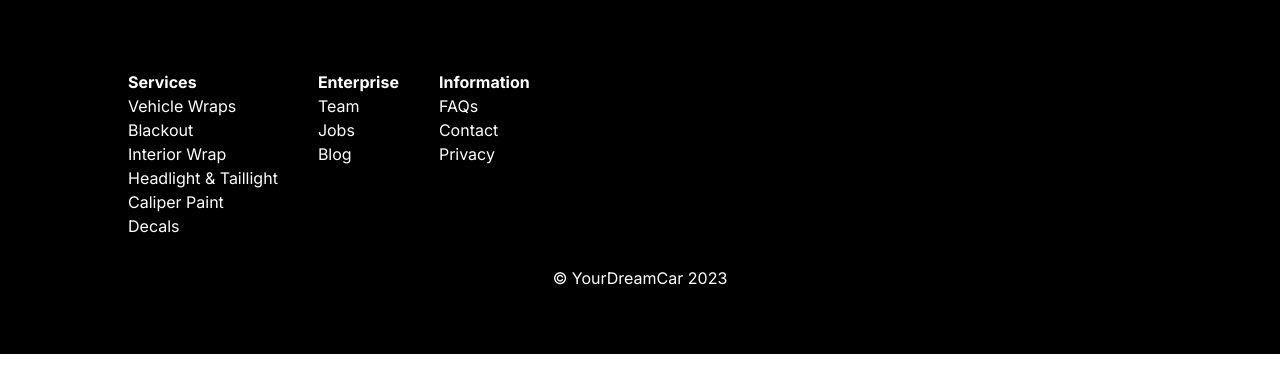
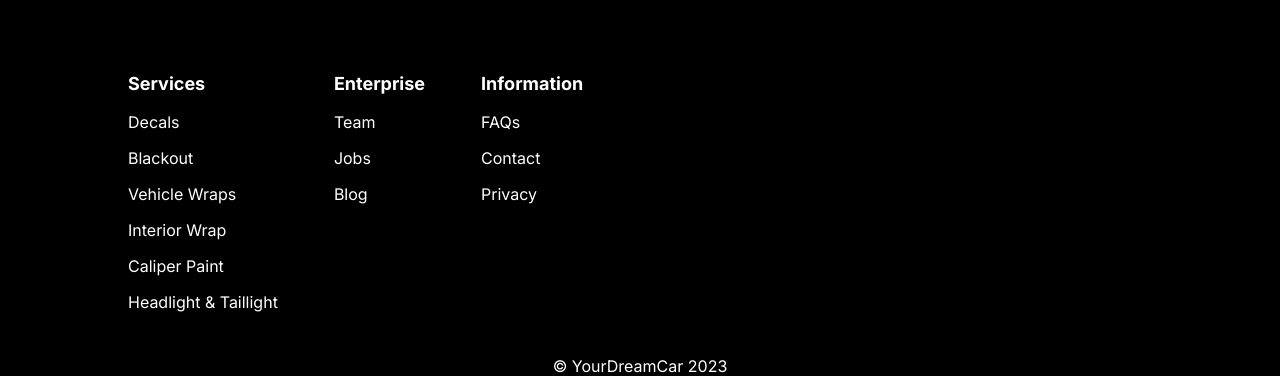
Before and after one commit to andevbonilla/YourDreamCar, a Next.js app: page / in a window 1280 px wide. Shown: the part 3000-3376 px from the top of the page. Before the commit the page ends 3354 px from the top, so only its background shows below. Built offline with nearby package versions, Linux system fonts and the light colour scheme; some icons are missing.

Commit message:
mejoras de SEO y nueva imagen

```diff
--- a/src/components/Footer.tsx
+++ b/src/components/Footer.tsx
@@ -37,26 +37,26 @@
         </a>
       </div>
       <div className='flex flex-col justify-start mt-8 md:flex-row'>
-        <div className='flex flex-col mb-3 md:mr-10'>
-          <h4 className='font-bold'>Services</h4>
-          <Link href={'/vehicle-wraps'}>Vehicle Wraps</Link>
-          <Link href={'/blackout'}>Blackout</Link>
-          <Link href={'/interior-wrap'}>Interior Wrap</Link>
-          <Link href={'/headlight-taillight'}>Headlight & Taillight</Link>
-          <Link href={'/caliper-paint'}>Caliper Paint</Link>
-          <Link href={'/decals'}>Decals</Link>
+        <div className='flex flex-col mb-3 md:mr-14'>
+          <h4 className='font-bold mb-3 text-lg'>Services</h4>
+          <Link className='mb-3' href={'/decals'}>Decals</Link>
+          <Link className='mb-3' href={'/blackout'}>Blackout</Link>
+          <Link className='mb-3' href={'/vehicle-wraps'}>Vehicle Wraps</Link>
+          <Link className='mb-3' href={'/interior-wrap'}>Interior Wrap</Link>
+          <Link className='mb-3' href={'/caliper-paint'}>Caliper Paint</Link>
+          <Link className='mb-3' href={'/headlight-taillight'}>Headlight & Taillight</Link>
         </div>
-        <div className='flex flex-col mb-3 md:mr-10'>
-          <h4 className='font-bold'>Enterprise</h4>
-          <Link href={'/team'}>Team</Link>
-          <Link href={''}>Jobs</Link>
-          <Link href={'/blog'}>Blog</Link>
+        <div className='flex flex-col mb-3 md:mr-14'>
+          <h4 className='font-bold mb-3 text-lg'>Enterprise</h4>
+          <Link className='mb-3' href={'/team'}>Team</Link>
+          <Link className='mb-3' href={''}>Jobs</Link>
+          <Link className='mb-3' href={'/blog'}>Blog</Link>
         </div>
-        <div className='flex flex-col mb-3 md:mr-10'>
-          <h4 className='font-bold'>Information</h4>
-          <Link href={''}>FAQs</Link>
-          <Link href={''}>Contact</Link>
-          <Link href={'/blog'}>Privacy</Link>
+        <div className='flex flex-col mb-3 md:mr-14'>
+          <h4 className='font-bold mb-3 text-lg'>Information</h4>
+          <Link className='mb-3' href={''}>FAQs</Link>
+          <Link className='mb-3' href={''}>Contact</Link>
+          <Link className='mb-3' href={'/blog'}>Privacy</Link>
         </div>
       </div>
       <p className='text-center mt-4'>© YourDreamCar 2023</p>
```
Also changed, not shown: public/decal-img.png.
